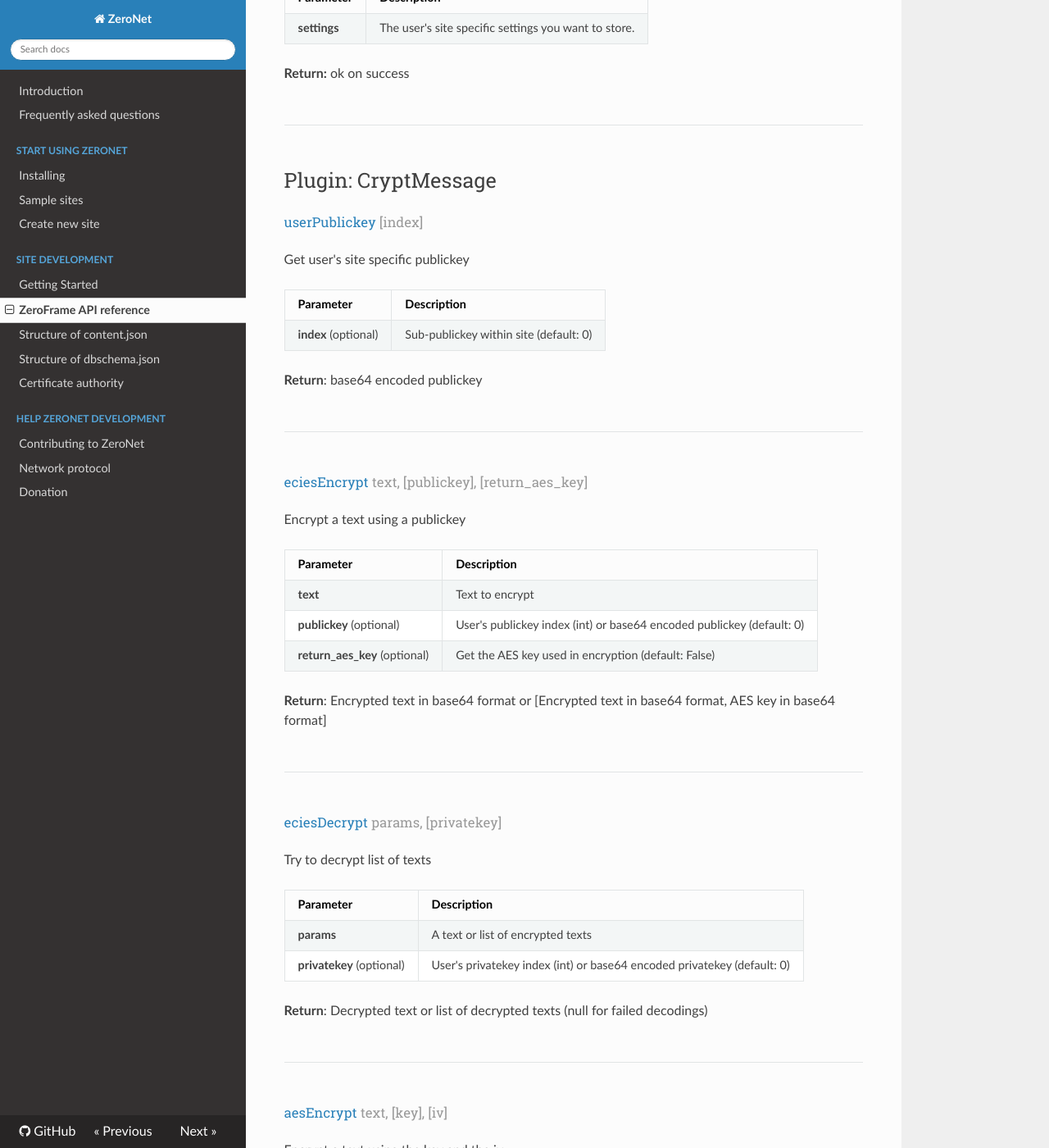
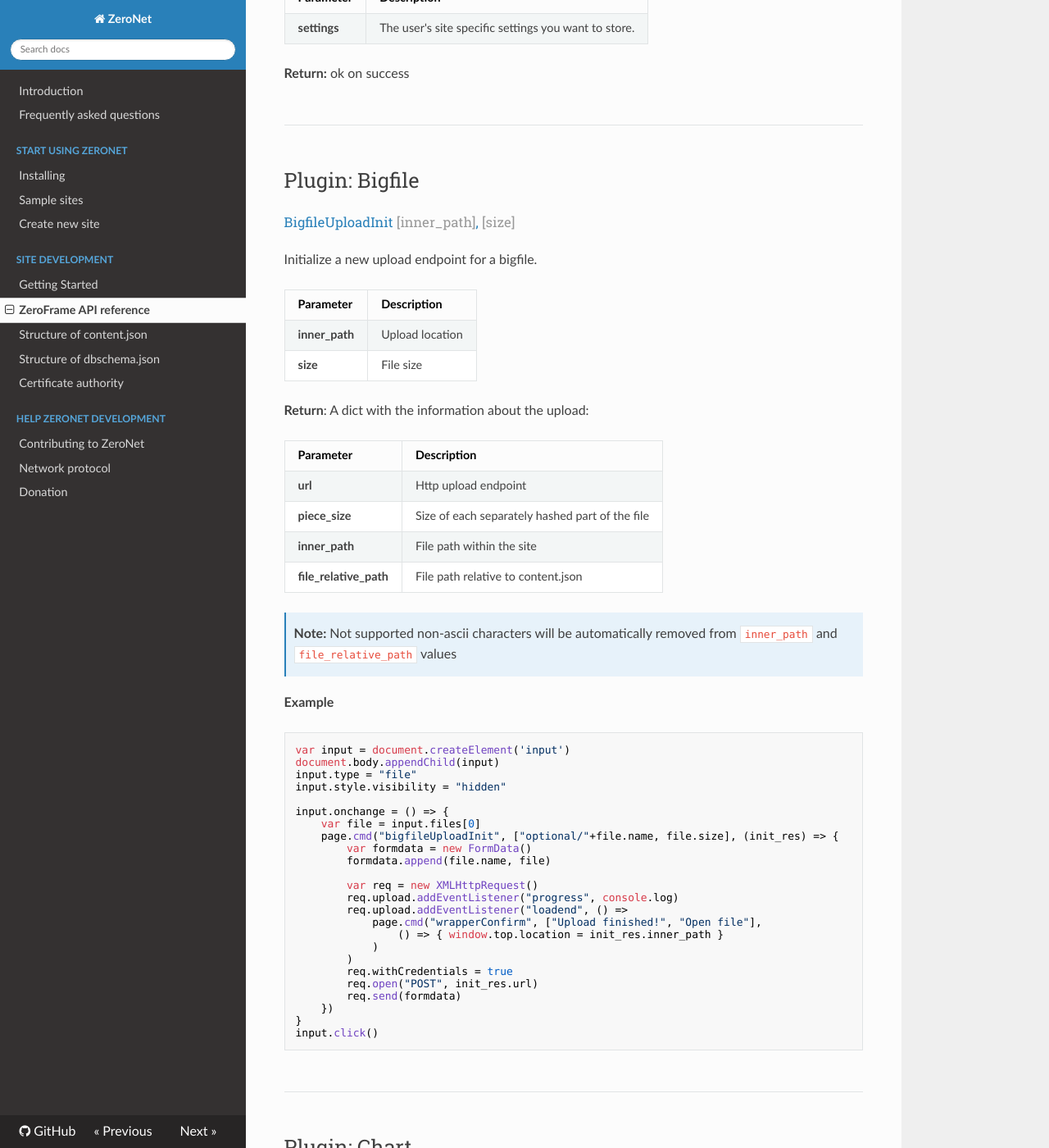
Before and after one commit to HelloZeroNet/Documentation, an MkDocs documentation site: the page built from docs/site_development/zeroframe_api_reference.md, in a window 1280 px wide and 1400 px high, scrolled down 17088 px. Shown: the whole window at 82% size. Built offline with MkDocs 1.6.1, drawn with Linux system fonts in a browser that asks for light colours; nearby versions of some CDN libraries; comment, search, counter and statistics services are not loaded; old or Windows-style settings are respelled for this version of MkDocs; some of the changed text lies outside the part shown.

Commit message:
Reorder plugins alphabetically, add Chart plugin, As documentation

````diff
--- a/docs/site_development/zeroframe_api_reference.md
+++ b/docs/site_development/zeroframe_api_reference.md
@@ -773,6 +773,110 @@
 ---
 
 
+# Plugin: Bigfile
+
+
+#### BigfileUploadInit _[inner_path]_, _[size]_
+
+Initialize a new upload endpoint for a bigfile.
+
+Parameter            | Description
+                 --- | ---
+**inner_path**       | Upload location
+**size**             | File size
+
+
+**Return**: A dict with the information about the upload:
+
+Parameter              | Description
+                   --- | ---
+**url**                | Http upload endpoint
+**piece_size**         | Size of each separately hashed part of the file
+**inner_path**         | File path within the site
+**file_relative_path** | File path relative to content.json
+
+> __Note:__ Not supported non-ascii characters will be automatically removed from `inner_path` and `file_relative_path` values
+
+**Example**
+
+```javascript
+var input = document.createElement('input')
+document.body.appendChild(input)
+input.type = "file"
+input.style.visibility = "hidden"
+
+input.onchange = () => {
+    var file = input.files[0]
+    page.cmd("bigfileUploadInit", ["optional/"+file.name, file.size], (init_res) => {
+        var formdata = new FormData()
+        formdata.append(file.name, file)
+
+        var req = new XMLHttpRequest()
+        req.upload.addEventListener("progress", console.log)
+        req.upload.addEventListener("loadend", () =>
+            page.cmd("wrapperConfirm", ["Upload finished!", "Open file"],
+                () => { window.top.location = init_res.inner_path }
+            )
+        )
+        req.withCredentials = true
+        req.open("POST", init_res.url)
+        req.send(formdata)
+    })
+}
+input.click()
+```
+
+
+---
+
+# Plugin: Chart
+
+#### chartDbQuery _query, [params]_
+
+Run database query on chart database.
+
+Arguments and return value: Same as [dbQuery](#dbquery-query-param)
+
+
+#### chartGetPeerLocations
+
+Get list of unique peers in client
+
+**Return**: List of unique peers
+
+**Example**:
+```javascript
+Page.cmd("chartGetPeerLocations")
+> [
+>  {lat: 43.6655, city: "Toronto", ping: null, lon: -79.4204, country: "Canada"},
+> ...
+> ]
+```
+
+---
+
+# Plugin: Cors
+
+Allow cross-site file access under virtual directory **/cors-siteaddress/** and grant cross-site database query using the [as](#as-address-cmd-arguments) API command.
+
+#### corsPermission address
+
+Request Cross origin resource sharing permission with the given site.
+
+Parameter            | Description
+                 --- | ---
+**address**          | The site address you want get cors access
+
+**Return**: ok on success
+
+After the permission is granted the other site's files will be available under **/cors-siteaddress/** virtual directory via http request or by the fileGet API command.
+
+The site will be added to user's client if it's required.
+
+
+---
+
+
 # Plugin: CryptMessage
 
 
@@ -1131,81 +1235,6 @@
 **value**            | Enable or Disable the auto-download
 **address**          | Address of affected site (default: current site)
 
----
-
-
-# Plugin: Cors
-
-#### corsPermission address
-
-Request Cross origin resource sharing permission with the given site.
-
-Parameter            | Description
-                 --- | ---
-**address**          | The site address you want get cors access
-
-**Return**: ok on success
-
-After the permission is granted the other site's files will be available under **/cors-siteaddress/** virtual directory via http request or by the fileGet API command.
-
-The site will be added to user's client if it's required.
-
-
----
-
-
-# Plugin: Bigfile
-
-
-#### BigfileUploadInit _[inner_path]_, _[size]_
-
-Initialize a new upload endpoint for a bigfile.
-
-Parameter            | Description
-                 --- | ---
-**inner_path**       | Upload location
-**size**             | File size
-
-
-**Return**: A dict with the information about the upload:
-
-Parameter              | Description
-                   --- | ---
-**url**                | Http upload endpoint
-**piece_size**         | Size of each separately hashed part of the file
-**inner_path**         | File path within the site
-**file_relative_path** | File path relative to content.json
-
-> __Note:__ Not supported non-ascii characters will be automatically removed from `inner_path` and `file_relative_path` values
-
-**Example**
-
-```javascript
-var input = document.createElement('input')
-document.body.appendChild(input)
-input.type = "file"
-input.style.visibility = "hidden"
-
-input.onchange = () => {
-	var file = input.files[0]
-	page.cmd("bigfileUploadInit", ["optional/"+file.name, file.size], (init_res) => {
-		var formdata = new FormData()
-		formdata.append(file.name, file)
-
-		var req = new XMLHttpRequest()
-		req.upload.addEventListener("progress", console.log)
-		req.upload.addEventListener("loadend", () =>
-			page.cmd("wrapperConfirm", ["Upload finished!", "Open file"],
-				() => { window.top.location = init_res.inner_path }
-			)
-		)
-		req.withCredentials = true
-		req.open("POST", init_res.url)
-		req.send(formdata)
-	})
-}
-input.click()
-```
 
 ---
 
@@ -1213,6 +1242,38 @@
 # Admin commands
 _(requires ADMIN permission in data/sites.json)_
 
+
+#### as _address, cmd, [arguments]_
+
+Execute command in other site's context
+
+
+Parameter            | Description
+                 --- | ---
+**address**          | The context site's address
+**cmd**              | API command name
+**arguments**        | API command arguments
+
+**Return**: Command's return value
+
+
+**Example**
+
+```javascript
+Page.cmd("as", ["138R53t3ZW7KDfSfxVpWUsMXgwUnsDNXLP", "siteSetLimit"], console.log )
+```
+
+```javascript
+address = "138R53t3ZW7KDfSfxVpWUsMXgwUnsDNXLP"
+query = "SELECT * FROM json WHERE file_name = :file_name"
+params = {"file_name": "data.json"}
+Page.cmd("as", [address, "dbQuery", [query, params]], function(res) { console.log(res.length) } )
+```
+
+---
+
+
+**Return**: ok
 
 #### configSet _key, value_
 
````
